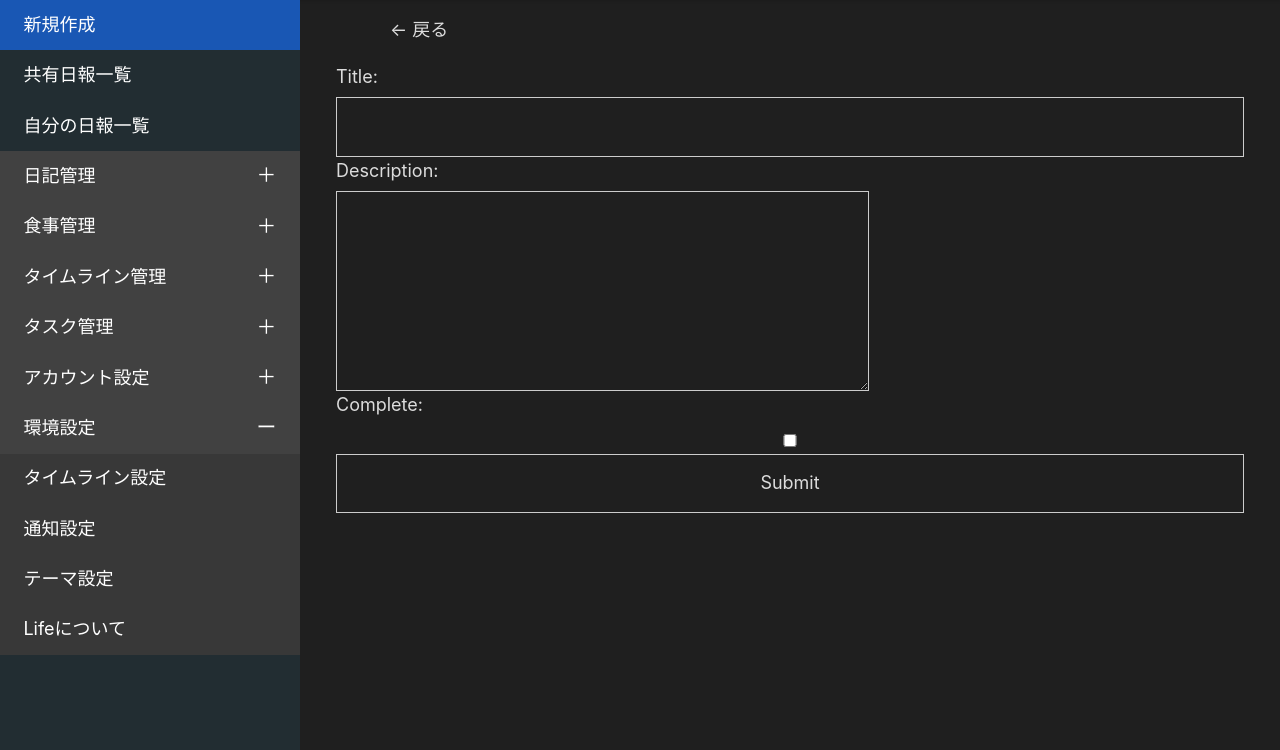
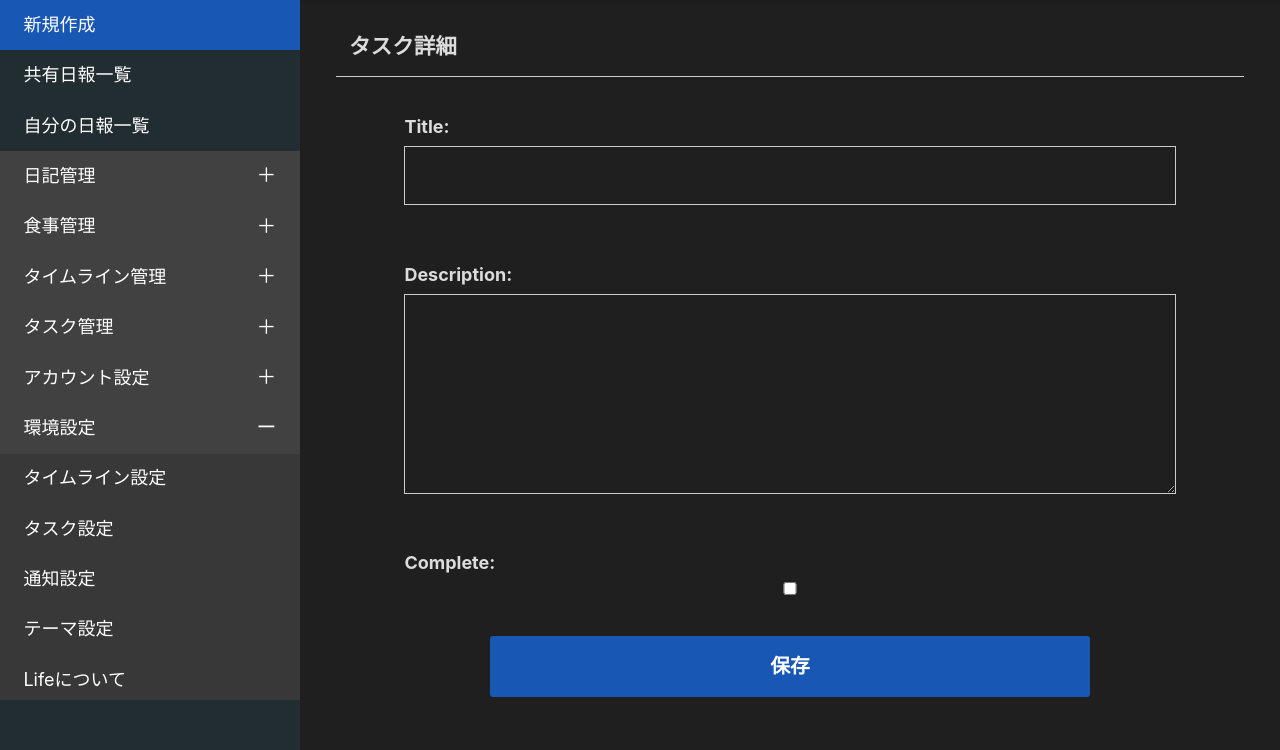
Before and after one commit to umb-pamaroom/life_20211104, a Django app: page /task-create/ in a window 1280 px wide, after a click on "環境設定". Shown: the part 50-800 px from the top of the page. Run offline with Django 3.2, Linux system fonts and the light colour scheme; a user stored in the database is signed in; some libraries are stand-ins or nearby versions.

Commit message:
no message

```diff
--- a/static/scss/module/_task.scss
+++ b/static/scss/module/_task.scss
@@ -3,10 +3,11 @@
   max-width: 800px;
   .task-wrapper{
     border-bottom: 1px solid var(--border-grey);
-    padding: .8em 0;
+    padding: .4em 1em;
     display: flex;
     align-items: center;
     justify-content: space-between;
+    background: var(--bg-main);
     .task-controls{
       *{
         display: inline-block;
@@ -29,10 +30,4 @@ margin: 0 auto 1em;
 .search-form{
   max-width: 800px;
   margin: 0 auto;
-  .text-input{
-    width: 70%;
-  }
-  .button{
-    width: 30%;
-  }
 }
--- a/templates/app/base.html
+++ b/templates/app/base.html
@@ -145,6 +145,9 @@
                                     <a class="menu-list" href="{% url 'register:timeline_settings' user.pk %}">タイムライン設定</a>
                                 </li>
                                 <li class="menu-li">
+                                    <a class="menu-list" href="{% url 'register:timeline_settings' user.pk %}">タスク設定</a>
+                                </li>
+                                <li class="menu-li">
                                     <a class="menu-list" href="{% url 'register:user_detail' user.pk %}">通知設定</a>
                                 </li>
                                 <li class="menu-li">
--- a/templates/task/task_form.html
+++ b/templates/task/task_form.html
@@ -1,16 +1,19 @@
 {% extends 'app/base.html' %}
 {% block content %}
 
-<div class="header-bar">
-    <a href="{% url 'app:tasks' %}">&#8592; 戻る</a>
+<div class="heading">
+    <div>
+        <h1>タスク詳細</h1>
+    </div>
 </div>
 
-
 <div class="card-body">
-    <form method="POST" action="">
+    <form method="POST" action="" class="p-memo">
         {% csrf_token %}
         {{form.as_p}}
-        <input class="button" type="submit" value="Submit">
+        <div class="tc">
+            <button class="btn btn-flat" type="submit">保存</button>
+        </div>
     </form>
 </div>
 
--- a/templates/task/task_list.html
+++ b/templates/task/task_list.html
@@ -18,9 +18,9 @@
 
 
 <div id="search-add-wrapper">
-    <form method="GET" class="search-form fb">
+    <form method="GET" class="search-form">
         <input type='text' name='search-area' placeholder="タスクを検索する" value="{{search_input}}" class="text-input">
-        <input class="button" type="submit" value='検索'>
+        <button type="submit" class="fb"><i class="fas fa-search"></i></button>
     </form>
 </div>
 
```
Also changed, not shown: db.sqlite3, static/scss/common.css, 1 other file.
